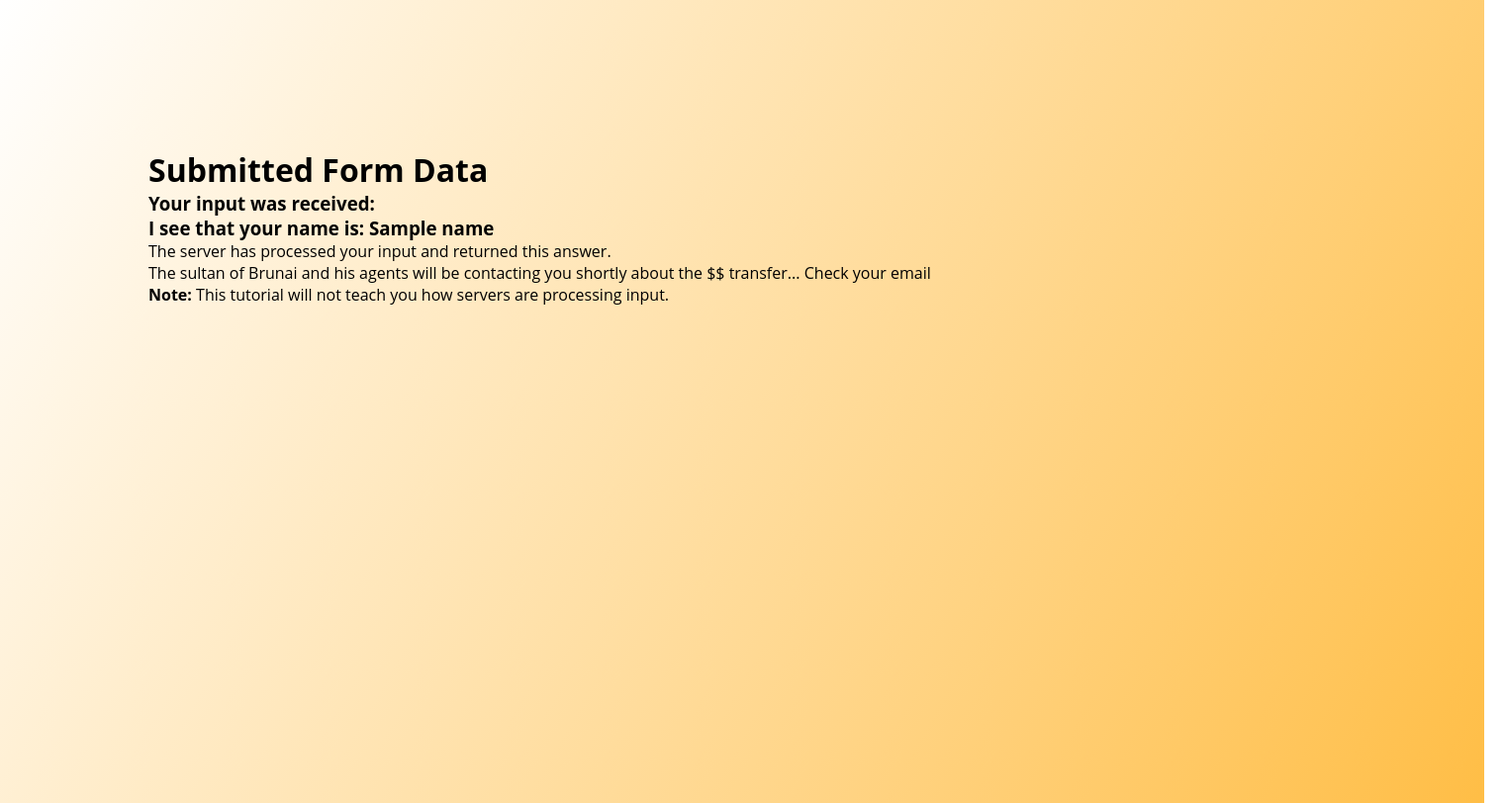
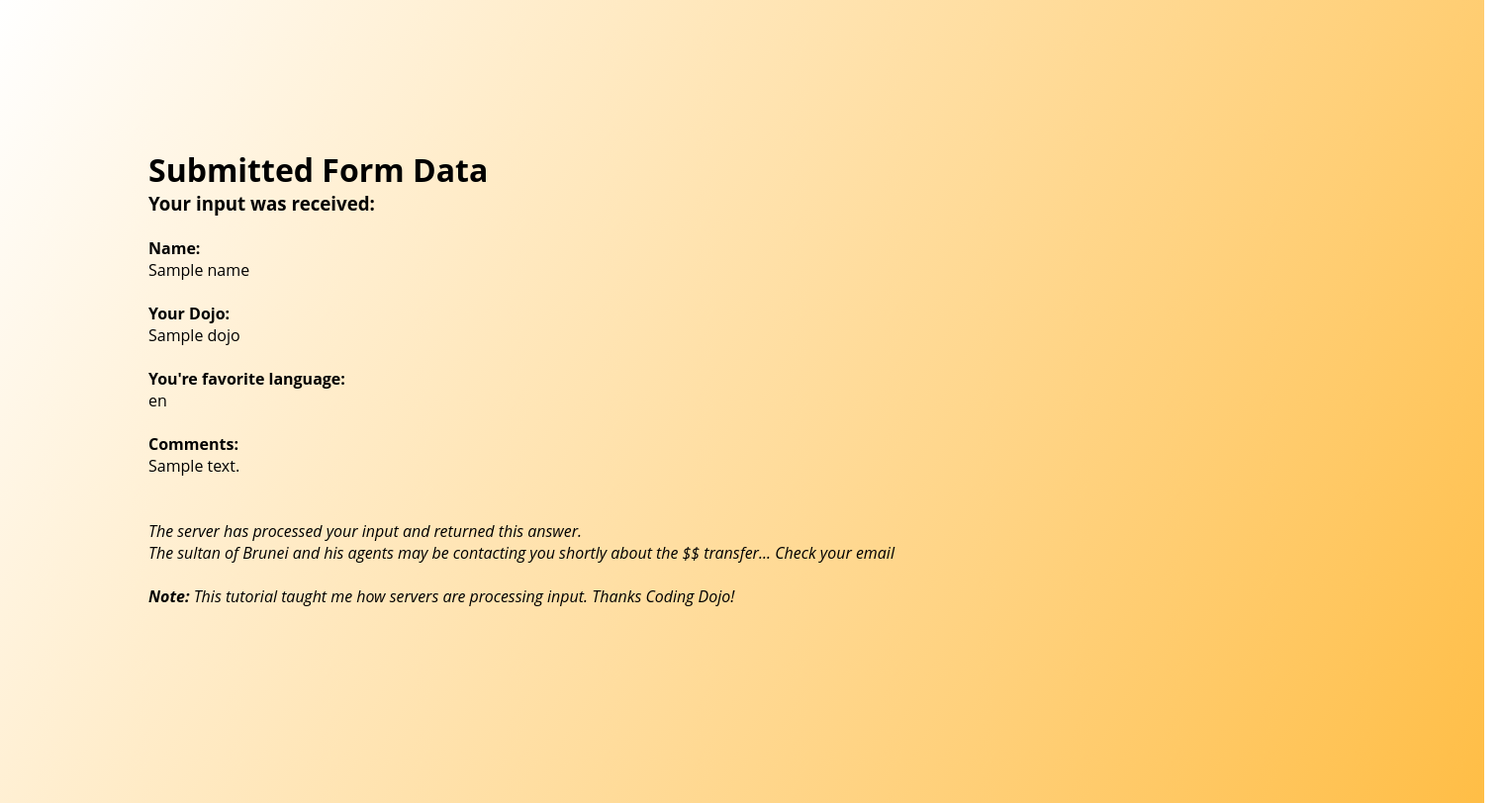
Before and after one commit to Andonon/CD_Flask_DojoSurvey, a Flask app: template templates/process.html in a window 1520 px wide. Shown: the top 812 px of the page at 99% size. Run offline with Flask 2, Linux system fonts and the light colour scheme; the template is opened without the code that fills it: most values are stand-ins (such as "Sample title", 1, 10 or a date in 2020); some libraries are stand-ins or nearby versions.

Commit message:
finished css and process page. Finished field work

```diff
--- a/server.py
+++ b/server.py
@@ -17,5 +17,8 @@ def processpage():
     print "Got Post Info"
     print request.form
     name = request.form['name']
-    return render_template("process.html", name=name)
+    dojo = request.form['dojo']
+    language = request.form['language']
+    comment = request.form['comment']
+    return render_template("process.html", name=name, dojo=dojo, language=language, comment=comment)
 app.run(debug=True)
--- a/templates/process.html
+++ b/templates/process.html
@@ -11,13 +11,16 @@
     <body>
         <div id='wrapper'>
             <h1>Submitted Form Data</h1>
-            <h3>Your input was received:</h3>
-            <h3>I see that your name is: {{ name }}</h3>
-
-            <p>The server has processed your input and returned this answer.</p>
-            <p>The sultan of Brunai and his agents will be contacting you shortly about the $$ transfer... Check your email</p>
-
-            <p><strong>Note:</strong> This tutorial will not teach you how servers are processing input.</p>
+            <h3>Your input was received:</h3><br>
+            <h4>Name: </h4><p>{{ name }}</p><br>
+            <h4>Your Dojo: </h4><p>{{ dojo }}</p><br>
+            <h4>You're favorite language: </h4><p>{{ language }}</p><br>
+            <h4>Comments: </h4>{{ comment }}</p><br>
+            <br>
+            <p><i>The server has processed your input and returned this answer.</i></p>
+            <p><i>The sultan of Brunei and his agents may be contacting you shortly about the $$ transfer... Check your email<i></p>
+            <br>
+            <p><strong>Note:</strong> This tutorial taught me how servers are processing input. Thanks Coding Dojo!</p>
         </div>
     </body>
 </html>
```
